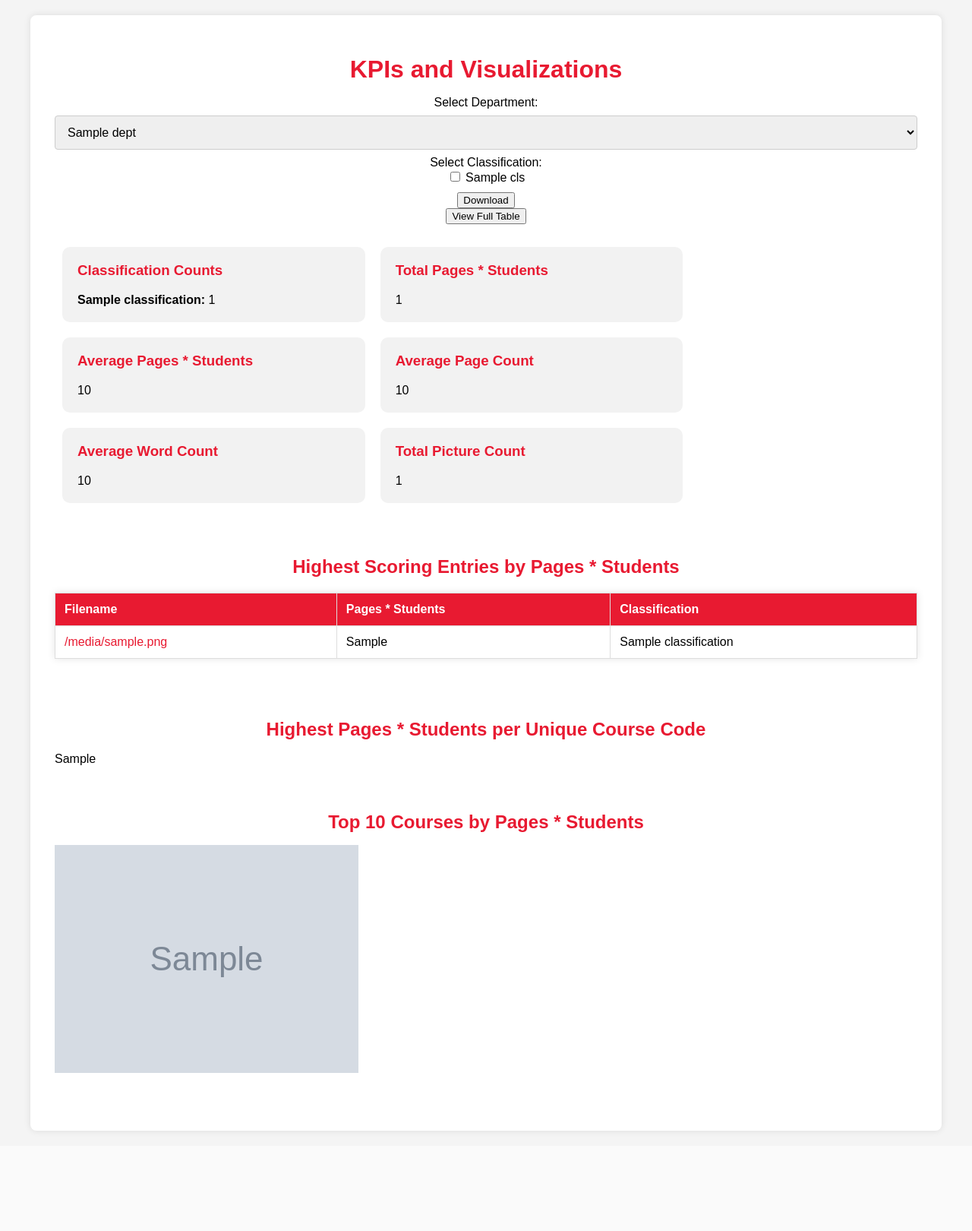
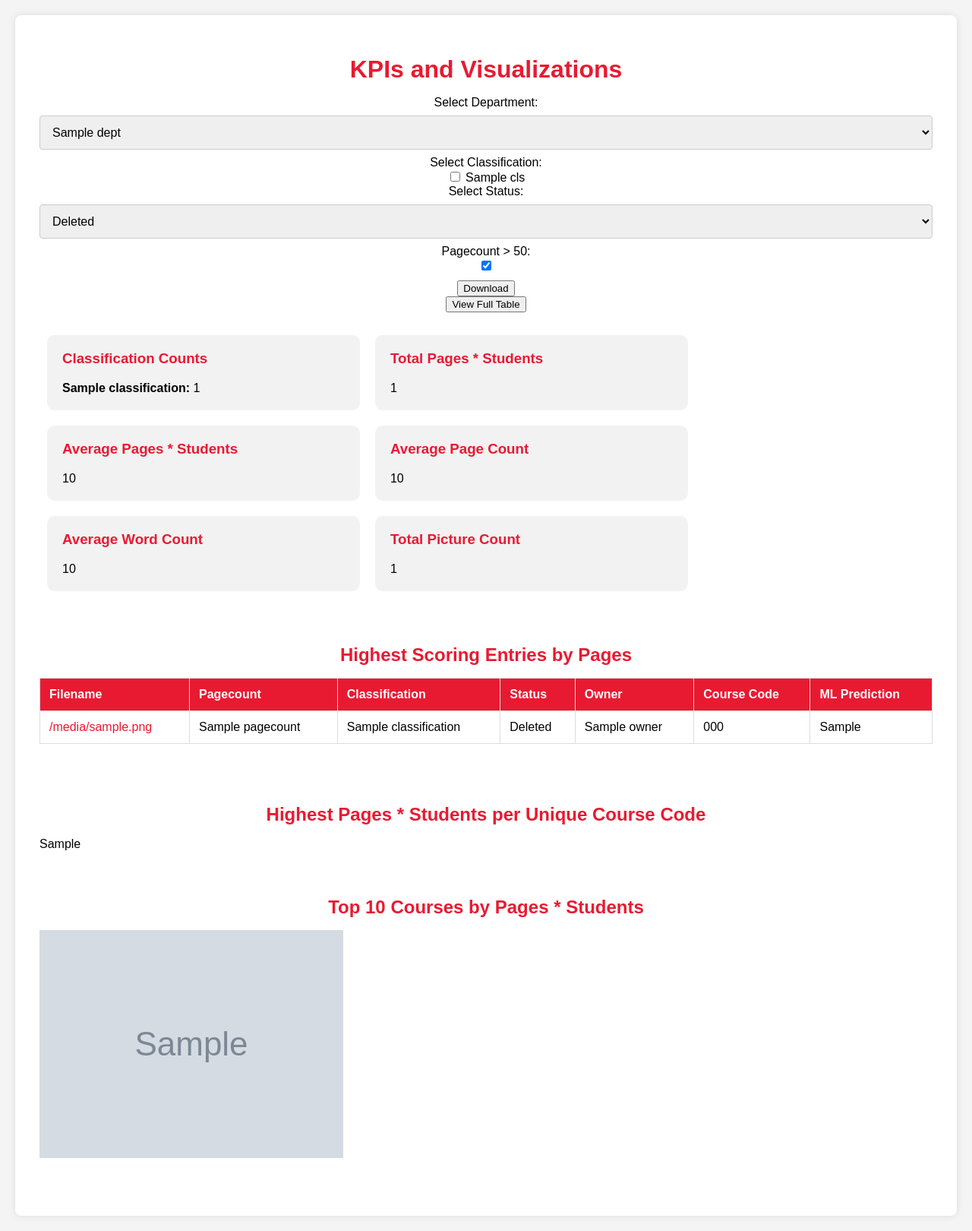
Before and after one commit to ellisgroenveld/copyrightweb, a Flask app: template app/templates/kpis.html in a window 1280 px wide. Shown: the whole page at 76% size. Before the commit the page ends 1491 px from the top, so only its background shows below. Run offline with Flask 3, Linux system fonts and the light colour scheme; the template is opened without the code that fills it: most values are stand-ins (such as "Sample title", 1, 10 or a date in 2020); grey boxes marked "Sample" are stand-in pictures.

Commit message:
big update

```diff
--- a/app/static/styles.css
+++ b/app/static/styles.css
@@ -20,12 +20,12 @@ body {
     border-radius: 8px;
     box-shadow: 0 0 10px rgba(0, 0, 0, 0.1);
     width: 100%;
-    max-width: 1200px; /* Increased max-width for larger forms */
+    max-width: 1500px;
     box-sizing: border-box;
-    margin: 20px; /* Added margin to prevent content from touching the edges on smaller screens */
+    margin: 20px;
     display: flex;
     flex-direction: column;
-    align-items: center; /* Center content horizontally */
+    align-items: center;
 }
 
 /* Styling for all input fields */
@@ -121,70 +121,9 @@ section.highest-scoring table,
     border-collapse: collapse;
 }
 
-/* Summary section styling */
-.summary {
-    display: flex;
-    flex-wrap: wrap;
-}
-
-.kpi-box {
-    flex: 0 0 calc(33.33% - 20px); /* Three boxes in a row with margin between */
-    background-color: #f2f2f2; /* light gray */
-    border-radius: 10px;
-    padding: 20px;
-    margin: 10px;
-}
-
-.kpi-box h3 {
-    color: #e81a31; /* red */
-    margin-top: 0;
-}
-
-.kpi-box p {
-    margin: 0;
-}
-
-/* Highest per course section styling */
-.highest-per-course {
-    margin-top: 20px;
-}
-
-.highest-per-course table {
+section.highest-scoring .table-wrapper {
     width: 100%;
-    border-collapse: collapse;
-    border: 1px solid #e81a31; /* red */
-}
-
-.highest-per-course th, .highest-per-course td {
-    border: 1px solid #e81a31; /* red */
-    padding: 8px;
-    text-align: left;
-}
-
-.highest-per-course th {
-    background-color: #e81a31; /* red */
-    color: white;
-}
-
-.highest-per-course tr:nth-child(even) {
-    background-color: #f2f2f2; /* light gray */
-}
-
-/* Styling specific to highest-scoring section */
-section.highest-scoring {
-    width: 100%;
-    margin-bottom: 40px;
-}
-
-section.highest-scoring h2 {
-    color: #e81a31; /* red */
-    margin-bottom: 20px;
-}
-
-section.highest-scoring table {
-    width: 100%;
-    border-collapse: collapse;
-    box-shadow: 0 0 10px rgba(0, 0, 0, 0.1);
+    overflow-x: auto;
 }
 
 section.highest-scoring th,
--- a/app/templates/kpis.html
+++ b/app/templates/kpis.html
@@ -8,7 +8,6 @@
 </head>
 <body>
     <div class="container">
-
         <header>
             <h1>KPIs and Visualizations</h1>
             <form action="" method="get" id="filter-form">
@@ -27,13 +26,26 @@
                     <label for="classification_{{ loop.index }}">{{ cls }}</label>
                 </div>
                 {% endfor %}
+
+                <label for="status">Select Status:</label>
+                <select name="status" id="status" onchange="document.getElementById('filter-form').submit()">
+                    {% for status in statuses %}
+                    <option value="{{ status }}" {% if status == selected_status %}selected{% endif %}>{{ status }}</option>
+                    {% endfor %}
+                </select>
+
+                <label for="pagecount_toggle">Pagecount > 50:</label>
+                <input type="checkbox" name="pagecount_toggle" id="pagecount_toggle" {% if pagecount_toggle %}checked{% endif %} onchange="document.getElementById('filter-form').submit()">
             </form>
+
             <form action="{{ url_for('download_filtered_dataframe') }}" method="post">
                 <input type="hidden" name="department" value="{{ selected_department }}">
                 <input type="hidden" name="classification" value="{{ selected_classifications|join(',') }}">
+                <input type="hidden" name="status" value="{{ selected_status }}">
+                <input type="hidden" name="pagecount_toggle" value="{{ pagecount_toggle }}">
                 <button type="submit">Download</button>
             </form>
-            <button onclick="location.href='{{ url_for('full_table', department=selected_department, classification=selected_classifications|join(',')) }}'">View Full Table</button>
+            <button onclick="location.href='{{ url_for('full_table', department=selected_department, classification=selected_classifications|join(','), status=selected_status, pagecount_toggle=pagecount_toggle) }}'">View Full Table</button>
         </header>
 
         <section class="summary">
@@ -64,25 +76,35 @@
         </section>
 
         <section class="highest-scoring">
-            <h2>Highest Scoring Entries by Pages * Students</h2>
+            <h2>Highest Scoring Entries by Pages</h2>
+            <div class="table-wrapper">
             <table>
                 <thead>
                     <tr>
                         <th>Filename</th>
-                        <th>Pages * Students</th>
+                        <th>Pagecount</th>
                         <th>Classification</th>
+                        <th>Status</th>
+                        <th>Owner</th>
+                        <th>Course Code</th>
+                        <th>ML Prediction</th>
                     </tr>
                 </thead>
                 <tbody>
                     {% for entry in highest_scoring %}
                     <tr>
                         <td><a href="{{ entry.url }}">{{ entry.Filename }}</a></td>
-                        <td>{{ entry['Pages * Students'] }}</td>
-                        <td>{{ entry['Classification'] }}</td>
+                        <td>{{ entry.pagecount }}</td>
+                        <td>{{ entry.Classification }}</td>
+                        <td>{{ entry.Status }}</td>
+                        <td>{{ entry.Owner }}</td>
+                        <td>{{ entry['Course code'] }}</td>
+                        <td>{{ entry['ML Prediction'] }}</td>
                     </tr>
                     {% endfor %}
                 </tbody>
             </table>
+        </div>
         </section>
 
         <section class="highest-per-course">
```
Also changed, not shown: other parts of app/static/styles.css (+53 -4 lines), app/routes.py (+16 -3 lines), app/static/uploads/additional_kpis.png, 3 other files.
